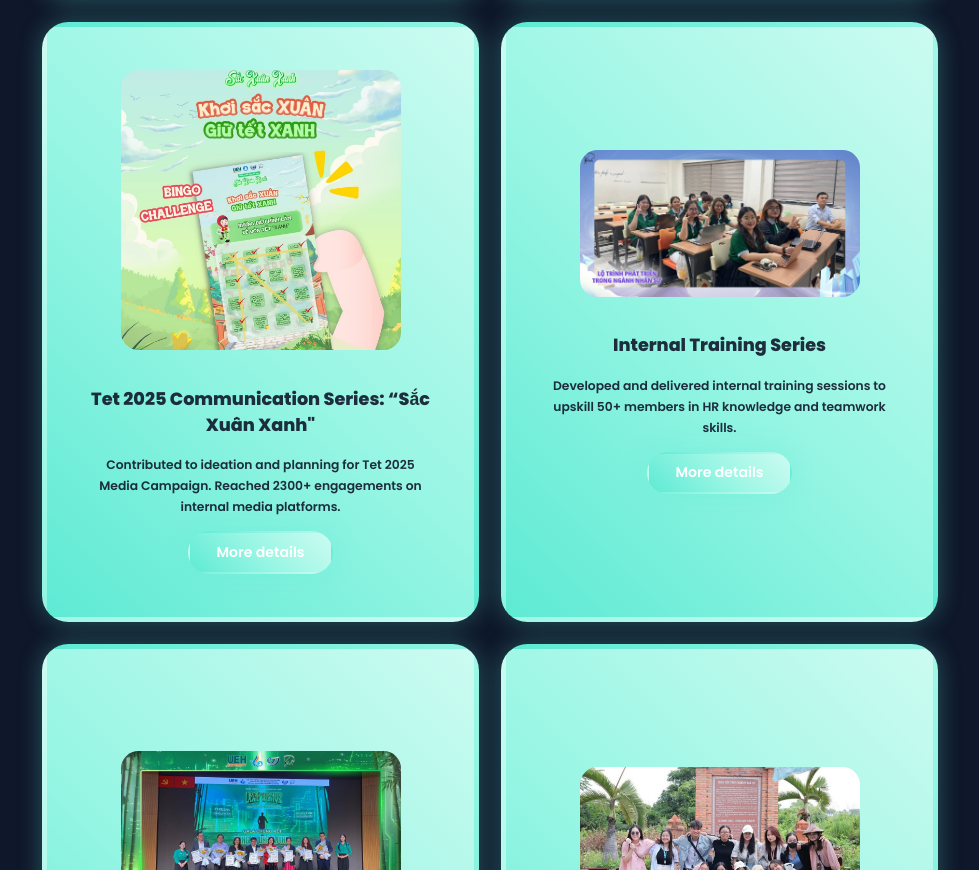
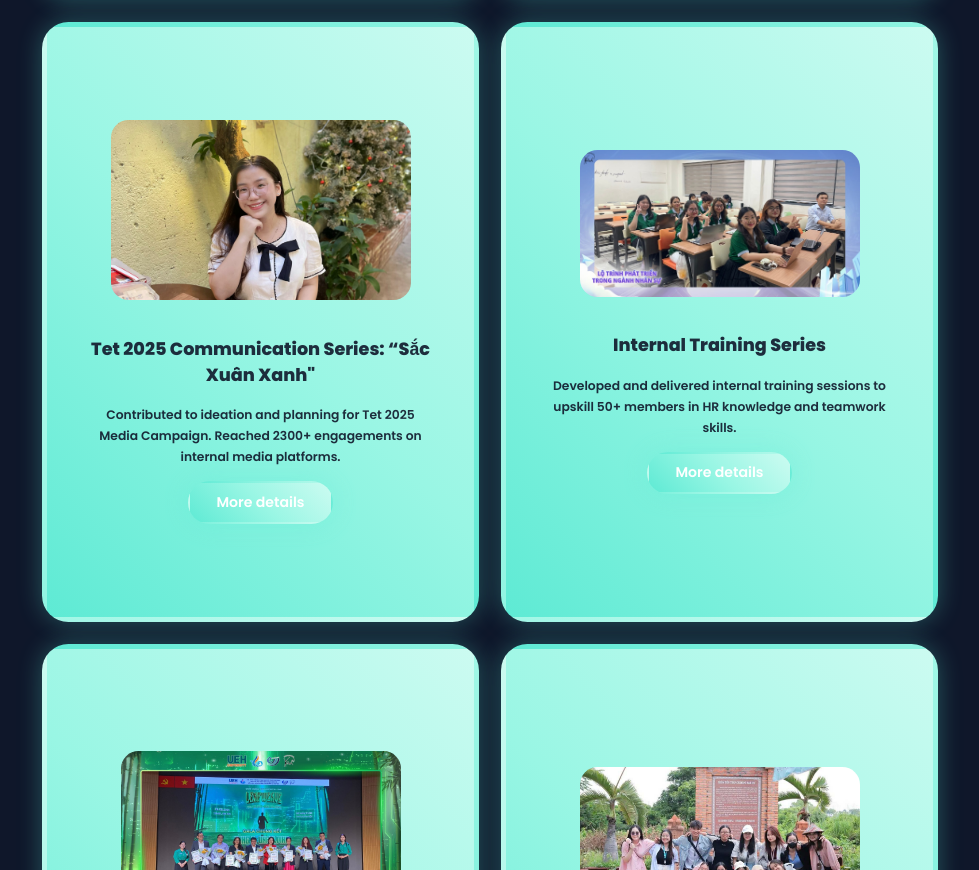
Before and after one commit to JayceCoder21012005/portfolio_v3, a plain HTML site: page index.html in a window 1280 px wide. Shown: the part 3970-4840 px from the top of the page, without its empty margins (150-1129 px from the left). Drawn offline with nearby package versions, Linux system fonts and the light colour scheme.

Commit message:
Fix the 3-rd of section_education

```diff
--- a/index.html
+++ b/index.html
@@ -124,7 +124,7 @@
 
                 <div class="services-box">
                     <div class="services-info">
-                        <img src="Image/project3.jpeg" alt="project_3" class="img">
+                        <img src="Image/project9.jpeg" alt="project_9" class="img">
                         <h4>Tet 2025 Communication Series: “Sắc Xuân Xanh"</h4>
                         <p>Contributed to ideation and planning for Tet 2025 Media Campaign. Reached 2300+ engagements on internal media platforms.</p>
                         <div class="link">
--- a/style.css
+++ b/style.css
@@ -664,6 +664,18 @@ body.light-mode .services-box:hover .services-info p {
     max-width: 280px;
     max-height: 280px;
     width: 100%;
+    height: auto;
+    object-fit: cover;
+    border-radius: 2rem;
+    transition: transform 0.3s ease;
+    margin-bottom: 2rem;
+}
+
+.services-box:nth-child(3) .services-info img {
+    max-width: 300px;
+    max-height: 180px;
+    width: 100%;
+    height: 10%;
     height: auto;
     object-fit: cover;
     border-radius: 2rem;
```
Also changed, not shown: Image/project9.jpeg (added).
